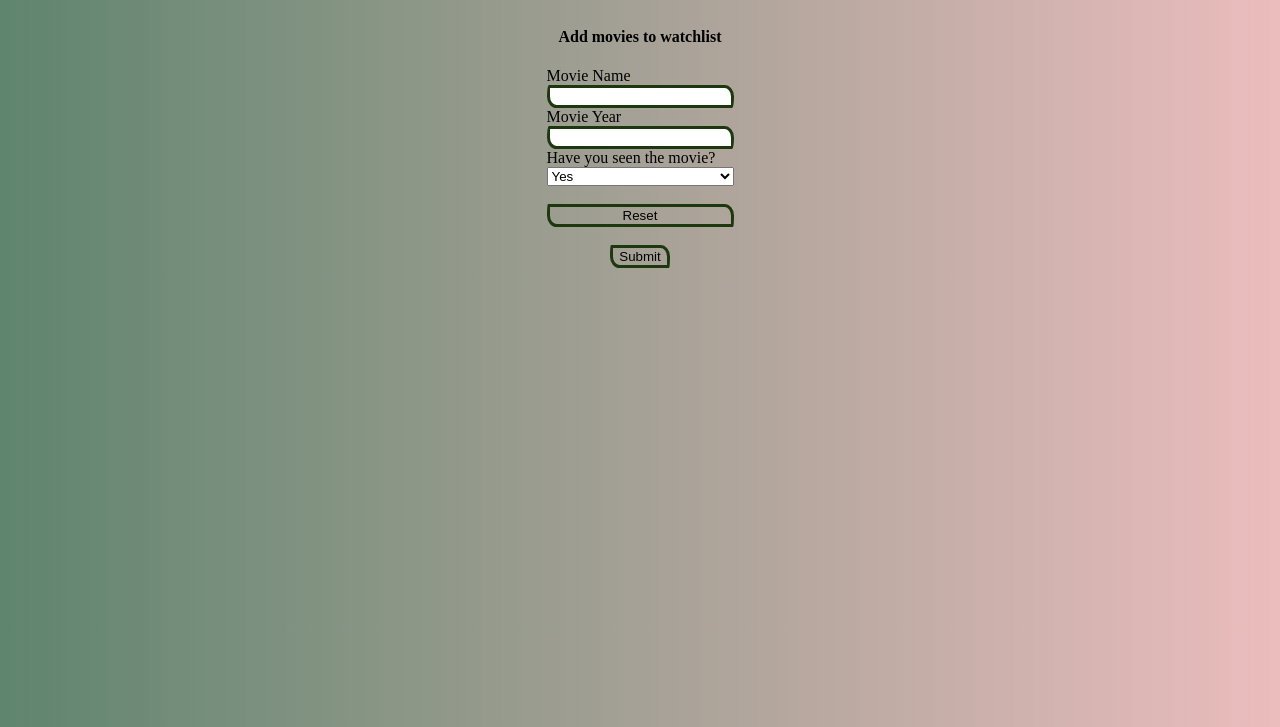
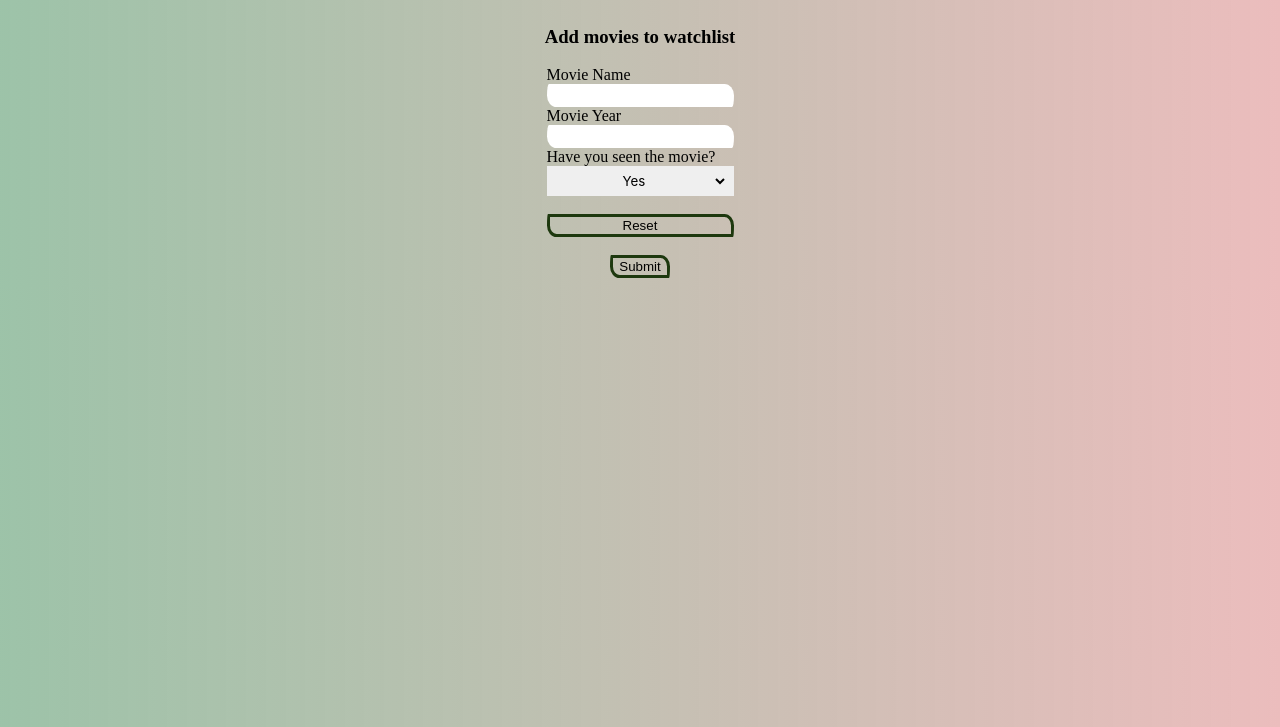
Before and after one commit to yoitsrakib/movie-watchlist, a plain HTML site: page index.html in a window 1280 px wide. Shown: the part 73-800 px from the top of the page. Drawn offline with Linux system fonts and the light colour scheme.

Commit message:
made some changes

```diff
--- a/index.html
+++ b/index.html
@@ -12,7 +12,7 @@
 
     <div class="top">
         <h1>My movie watchlists</h1>
-        <h4>Add movies to watchlist</h4>
+        <h3>Add movies to watchlist</h3>
         <form action="" class="forminput">
             <label for="Name">Movie Name</label>
             <input type="text" id="Name">
--- a/styles.css
+++ b/styles.css
@@ -1,6 +1,6 @@
 body {
     margin: 0;
-    background: linear-gradient(to right, rgba(37, 88, 58, 0.733), rgba(214, 117, 117, 0.479));
+    background: linear-gradient(to right, rgba(121, 173, 137, 0.733), rgba(214, 117, 117, 0.479));
 }
 
 .forminput {
@@ -60,6 +60,17 @@ button {
 }
 
 .forminput > input {
-    border: 3px solid #1d380e;
+    border: 3px solid transparent;
     border-radius: 20px 100px / 120px;
 }
+
+#Seen {
+    font-family:-apple-system, BlinkMacSystemFont, 'Segoe UI', Roboto, Oxygen, Ubuntu, Cantarell, 'Open Sans', 'Helvetica Neue', sans-serif;
+    border: 6px solid transparent;
+    text-align: center;
+}
+
+#Seen:hover {
+    cursor: pointer;
+    background-color: rgba(214, 219, 198, 0.541);
+}
```
